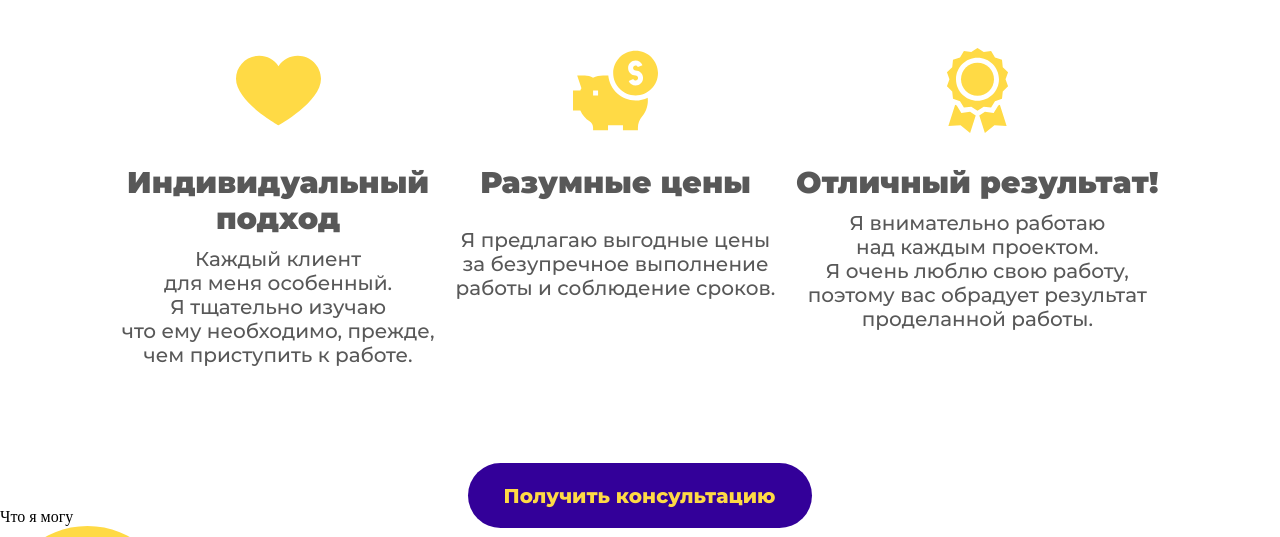
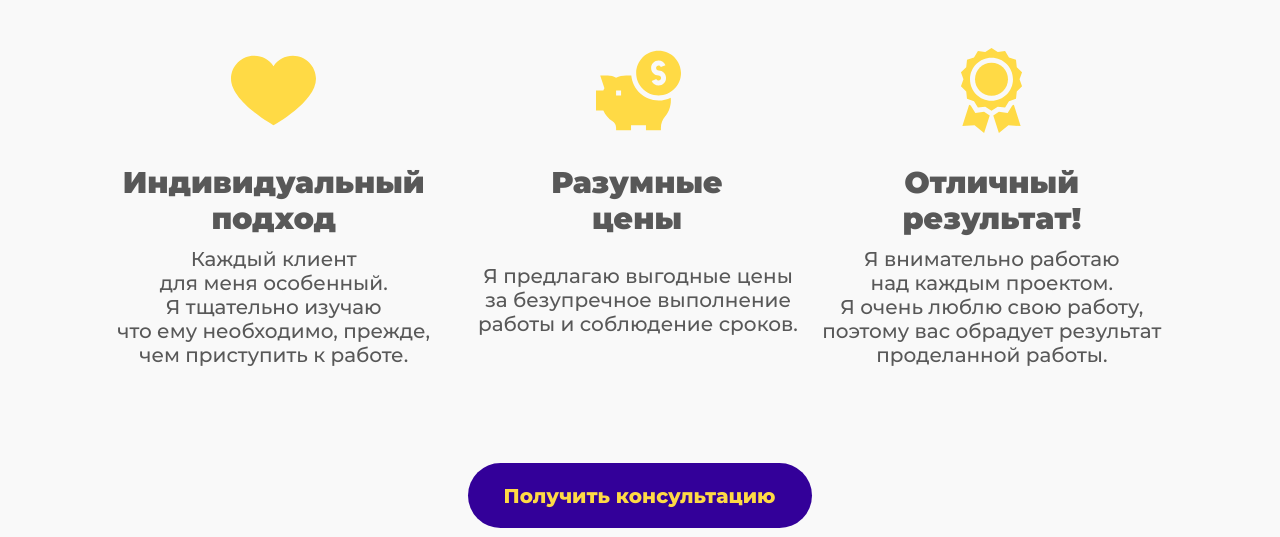
Before and after one commit to Mado24/first_work, a plain HTML site: page index.html in a window 1280 px wide. Shown: the part 723-1260 px from the top of the page. Drawn offline with Linux system fonts and the light colour scheme.

Commit message:
Update style.css
Правки для 1440

```diff
--- a/style.css
+++ b/style.css
@@ -66,7 +66,6 @@ body {
   flex-direction: column;
   justify-content: center;
   text-align: right;
-  margin-bottom: 90px;
 }
 
 .main__title {
@@ -87,18 +86,21 @@ body {
 /* section advantages */
 
 .advantages {
-  width: 81%;
-  margin: auto;
+  background-color: #F9F9F9;
 }
 
 .advantages__title {
+  padding-top: 90px;
   font: 30px/36px montserrat_black, arial, helvetica, sans-serif;
   color: #585858;
   text-align: center;
-  margin-bottom: 51px;
+  background-color: #F9F9F9;
+  margin: 0 0 51px 0;
 }
 
 .advantages-all{
+  width: 82%;
+  margin: auto;
   display: flex;
   flex-direction: row;
   justify-content: space-between;
@@ -106,15 +108,16 @@ body {
 }
 
 .advantages-first {
-  width: 313px;
+  width: 317px;
+  margin-right: 25px;
 }
 
 .advantages-second {
-
+  width: 340px;
 }
 
 .advantages-third {
-
+  width: 346px;
 }
 
 .advantages-first__img, .advantages-second__img, .advantages-third__img {
@@ -145,6 +148,8 @@ body {
   margin-bottom: 27px;
   font: 30px/36px montserrat_black, arial, helvetica, sans-serif;
   color: #585858;
+  padding-left: 35px;
+  width: 268px;
 }
 
 .advantages-third__title {
@@ -174,6 +179,7 @@ body {
 .advantages__button {
   display: block;
   text-align: center;
+  padding-bottom: 110px;
 }
 .advantages__button a {
   text-decoration: none;
```
